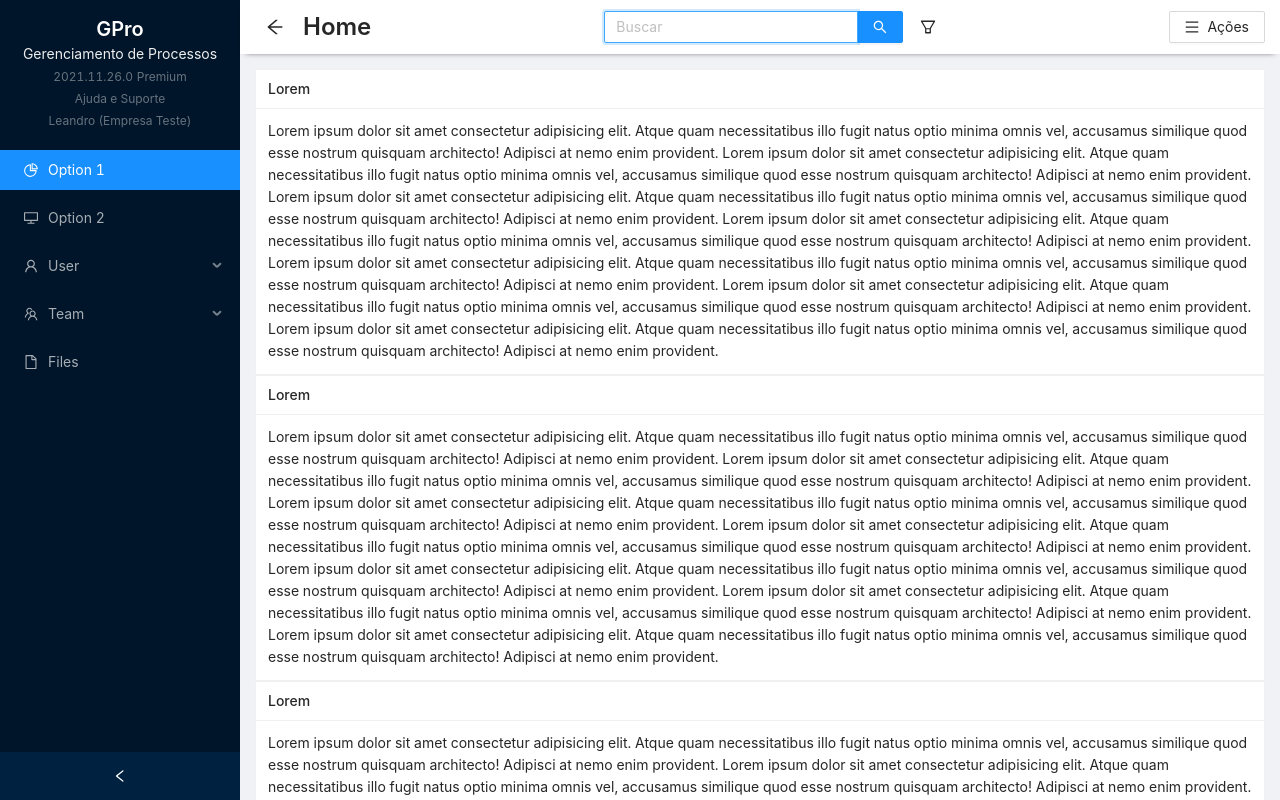
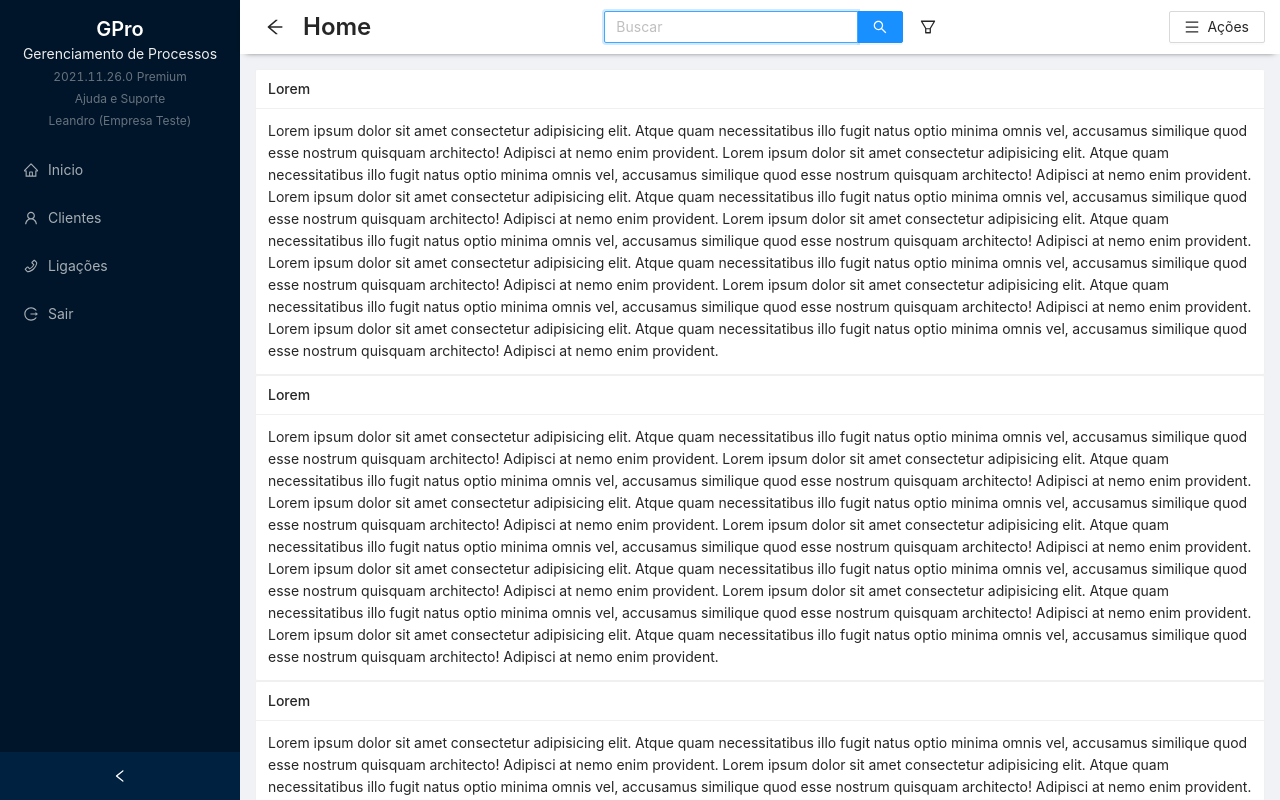
Before and after one commit to leandroaphermes/gpro-frontend-ts, a React (Create React App) app: page / in a window 1280 px wide. Built offline with nearby package versions, Linux system fonts and the light colour scheme.

Commit message:
projetando layout e funções

```diff
--- a/package.json
+++ b/package.json
@@ -8,6 +8,7 @@
     "@testing-library/react": "^11.1.0",
     "@testing-library/user-event": "^12.1.10",
     "antd": "^4.17.2",
+    "axios": "^0.24.0",
     "history": "^5.1.0",
     "lodash": "^4.17.21",
     "moment": "^2.29.1",
--- a/src/App.tsx
+++ b/src/App.tsx
@@ -1,15 +1,10 @@
-import { ConfigProvider } from 'antd';
-import LaoutBaseTemplate from 'components/LayoutBase'
-import Routers from 'routers';
+import { ConfigProvider } from "antd";
+import Routers from "routers";
 
 function App() {
-
-
   return (
-    <ConfigProvider componentSize="small" >
-      <LaoutBaseTemplate>
-        <Routers />
-      </LaoutBaseTemplate>
+    <ConfigProvider componentSize="small">
+      <Routers />
     </ConfigProvider>
   );
 }
--- a/src/components/LayoutBase/index.tsx
+++ b/src/components/LayoutBase/index.tsx
@@ -1,27 +1,29 @@
-import { Layout } from 'antd'
-import React, { useState } from 'react'
+import { Layout } from "antd";
+import React, { useState } from "react";
 
+import LayoutMenuAside from "components/LayoutMenuAside";
 
-import LayoutMenuAside from 'components/LayoutMenuAside'
-
-const widthMenu = 240
+const widthMenu = 240;
 
 type LayoutBaseProps = {
-  children: React.ReactElement
-}
+  children: React.ReactElement;
+};
 
 export default function LayoutBase({ children }: LayoutBaseProps) {
-
-  const [collapsed, setCollapsed] = useState(false)
+  const [collapsed, setCollapsed] = useState(false);
 
   return (
-    <Layout style={{ minHeight: '100vh' }}>
-      <LayoutMenuAside collapsed={collapsed}  onToogleCollapsed={setCollapsed} widthMenu={widthMenu} />
-      <Layout style={{ marginLeft: !collapsed ? widthMenu : 80, height: "100%" }}>
-        <Layout.Content>
-          {children}
-        </Layout.Content>
+    <Layout style={{ minHeight: "100vh" }}>
+      <LayoutMenuAside
+        collapsed={collapsed}
+        onToogleCollapsed={setCollapsed}
+        widthMenu={widthMenu}
+      />
+      <Layout
+        style={{ marginLeft: !collapsed ? widthMenu : 80, height: "100%" }}
+      >
+        <Layout.Content>{children}</Layout.Content>
       </Layout>
     </Layout>
-  )
+  );
 }
--- a/src/components/LayoutBase/styles.ts
+++ /dev/null
@@ -1,6 +0,0 @@
-import styled from "styled-components";
-
-export const WrapperBrand = styled.div`
-  text-align: center;
-  color: #FFF;
-`
--- a/src/components/LayoutMenuAside/index.tsx
+++ b/src/components/LayoutMenuAside/index.tsx
@@ -1,11 +1,11 @@
 import { Menu, Tag } from "antd";
 import {
-  DesktopOutlined,
-  FileOutlined,
-  PieChartOutlined,
-  TeamOutlined,
+  HomeOutlined,
+  LogoutOutlined,
+  PhoneOutlined,
   UserOutlined,
 } from "@ant-design/icons";
+import { Link } from "react-router-dom";
 import _ from "lodash";
 
 import {
@@ -37,6 +37,37 @@ const { empresa, usuario } = {
     nome: "Leandro",
   },
 };
+
+const routerList = [
+  {
+    key: "home",
+    href: "/",
+    title: "Inicio",
+    icon: <HomeOutlined />,
+    permissions: [],
+  },
+  {
+    key: "clientes",
+    href: "/clientes",
+    title: "Clientes",
+    icon: <UserOutlined />,
+    permissions: [],
+  },
+  {
+    key: "ligacoes",
+    href: "/ligacoes",
+    title: "Ligações",
+    icon: <PhoneOutlined />,
+    permissions: [],
+  },
+  {
+    key: "logout",
+    href: "/logout",
+    title: "Sair",
+    icon: <LogoutOutlined />,
+    permissions: [],
+  },
+];
 
 export default function Aside({
   collapsed,
@@ -84,25 +115,13 @@ export default function Aside({
       </WrapperBrand>
 
       <Menu theme="dark" defaultSelectedKeys={["1"]} mode="inline">
-        <Menu.Item key="1" icon={<PieChartOutlined />}>
-          Option 1
-        </Menu.Item>
-
-        <Menu.Item key="2" icon={<DesktopOutlined />}>
-          Option 2
-        </Menu.Item>
-        <Menu.SubMenu key="sub1" icon={<UserOutlined />} title="User">
-          <Menu.Item key="3">Tom</Menu.Item>
-          <Menu.Item key="4">Bill</Menu.Item>
-          <Menu.Item key="5">Alex</Menu.Item>
-        </Menu.SubMenu>
-        <Menu.SubMenu key="sub2" icon={<TeamOutlined />} title="Team">
-          <Menu.Item key="6">Team 1</Menu.Item>
-          <Menu.Item key="8">Team 2</Menu.Item>
-        </Menu.SubMenu>
-        <Menu.Item key="9" icon={<FileOutlined />}>
-          Files
-        </Menu.Item>
+        {routerList.map((item) => {
+          return (
+            <Menu.Item key={item.key} icon={item.icon}>
+              <Link to={item.href}>{item.title}</Link>
+            </Menu.Item>
+          );
+        })}
       </Menu>
     </LayoutSider>
   );
--- /dev/null
+++ b/src/pages/Error404/index.tsx
@@ -0,0 +1,21 @@
+import { Button, Result } from "antd";
+
+import { Wrapper } from "./styles";
+import { ArrowLeftOutlined } from "@ant-design/icons";
+
+export default function Error404() {
+  return (
+    <Wrapper>
+      <Result
+        title="Error 404"
+        subTitle="Pagina não encontrada"
+        status="404"
+        extra={
+          <Button type="primary" icon={<ArrowLeftOutlined />}>
+            Voltar
+          </Button>
+        }
+      />
+    </Wrapper>
+  );
+}
--- /dev/null
+++ b/src/pages/Error404/styles.ts
@@ -0,0 +1,8 @@
+import styled from "styled-components";
+
+export const Wrapper = styled.div`
+  display: flex;
+  justify-content: center;
+  align-items: center;
+  flex: 1;
+`
--- a/src/routers/index.tsx
+++ b/src/routers/index.tsx
@@ -1,12 +1,19 @@
 import { BrowserRouter, Route, Routes } from "react-router-dom";
+import LaoutBaseTemplate from "components/LayoutBase";
+
 import Home from "pages/home";
+import Error404 from "pages/Error404";
 
 export default function Routers() {
   return (
     <BrowserRouter>
-      <Routes>
-        <Route path="/" element={<Home />} />
-      </Routes>
+      <LaoutBaseTemplate>
+        <Routes>
+          <Route path="/" element={<Home />} />
+          <Route path="/error/404" element={<Error404 />} />
+          <Route path="*" element={<Error404 />} />
+        </Routes>
+      </LaoutBaseTemplate>
     </BrowserRouter>
-  )
+  );
 }
```
Also changed, not shown: src/hooks/useRequest/index.tsx (added, +34 -0 lines), 1 other file (tests, documents, lock files or other folders).
